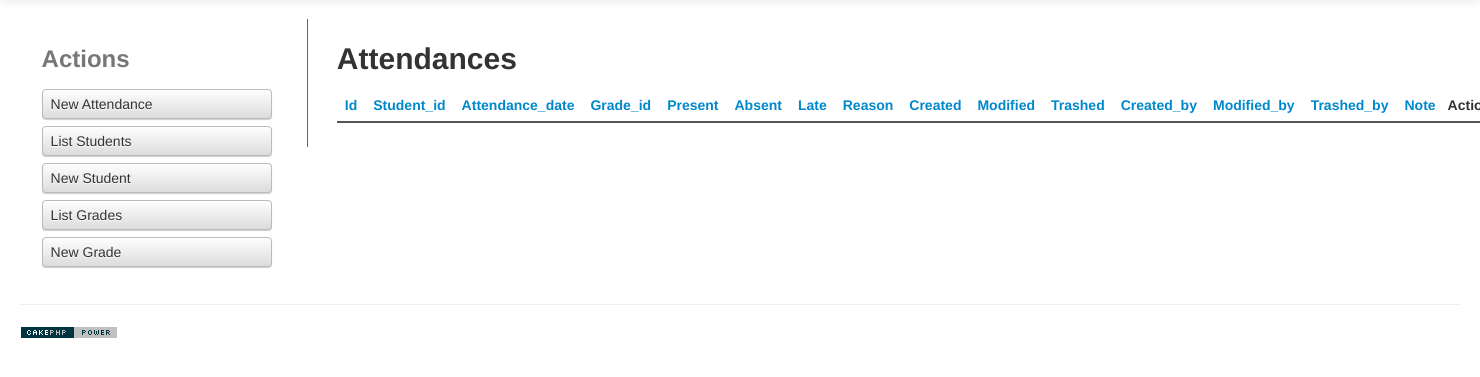
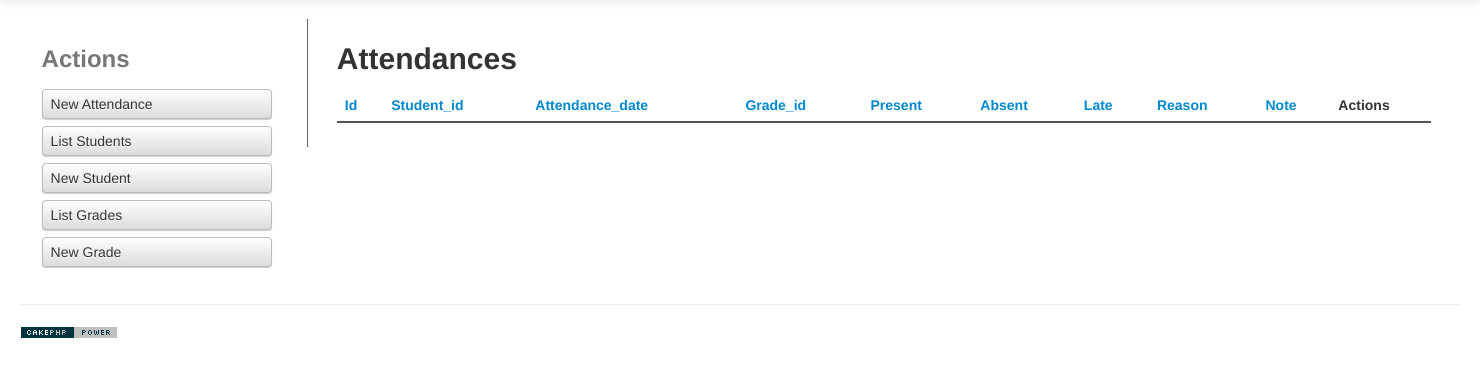
Before and after one commit to prettydeveloper/educare-public-repo, a CakePHP app: the page made by app/View/Attendances/index.ctp in a window 1480 px wide; the page is wider, and only the part inside the window is pictured. Shown: the part 41-418 px from the top of that part. Run offline with PHP 8.4 and a stand-in for CakePHP, Linux system fonts and the light colour scheme; the template is opened without the code that fills it, so the values that code supplies are empty; some libraries are stand-ins or nearby versions.

Commit message:
/educare/attendances comment on "created", "modified" and "trashed"

```diff
--- a/app/View/Attendances/index.ctp
+++ b/app/View/Attendances/index.ctp
@@ -10,12 +10,12 @@
 			<th><?php echo $this->Paginator->sort('absent'); ?></th>
 			<th><?php echo $this->Paginator->sort('late'); ?></th>
 			<th><?php echo $this->Paginator->sort('reason'); ?></th>
-			<th><?php echo $this->Paginator->sort('created'); ?></th>
+<!--			<th><?php echo $this->Paginator->sort('created'); ?></th>
 			<th><?php echo $this->Paginator->sort('modified'); ?></th>
 			<th><?php echo $this->Paginator->sort('trashed'); ?></th>
 			<th><?php echo $this->Paginator->sort('created_by'); ?></th>
 			<th><?php echo $this->Paginator->sort('modified_by'); ?></th>
-			<th><?php echo $this->Paginator->sort('trashed_by'); ?></th>
+			<th><?php echo $this->Paginator->sort('trashed_by'); ?></th> -->
 			<th><?php echo $this->Paginator->sort('note'); ?></th>
 			<th class="actions"><?php echo __('Actions'); ?></th>
 	</tr>
@@ -34,12 +34,12 @@
 		<td><?php echo h($attendance['Attendance']['absent']); ?>&nbsp;</td>
 		<td><?php echo h($attendance['Attendance']['late']); ?>&nbsp;</td>
 		<td><?php echo h($attendance['Attendance']['reason']); ?>&nbsp;</td>
-		<td><?php echo h($attendance['Attendance']['created']); ?>&nbsp;</td>
+<!--		<td><?php echo h($attendance['Attendance']['created']); ?>&nbsp;</td>
 		<td><?php echo h($attendance['Attendance']['modified']); ?>&nbsp;</td>
 		<td><?php echo h($attendance['Attendance']['trashed']); ?>&nbsp;</td>
 		<td><?php echo h($attendance['Attendance']['created_by']); ?>&nbsp;</td>
 		<td><?php echo h($attendance['Attendance']['modified_by']); ?>&nbsp;</td>
-		<td><?php echo h($attendance['Attendance']['trashed_by']); ?>&nbsp;</td>
+		<td><?php echo h($attendance['Attendance']['trashed_by']); ?>&nbsp;</td> -->
 		<td><?php echo h($attendance['Attendance']['note']); ?>&nbsp;</td>
 		<td class="actions">
 			<?php echo $this->Html->link(__('View'), array('action' => 'view', $attendance['Attendance']['id'])); ?>
```
